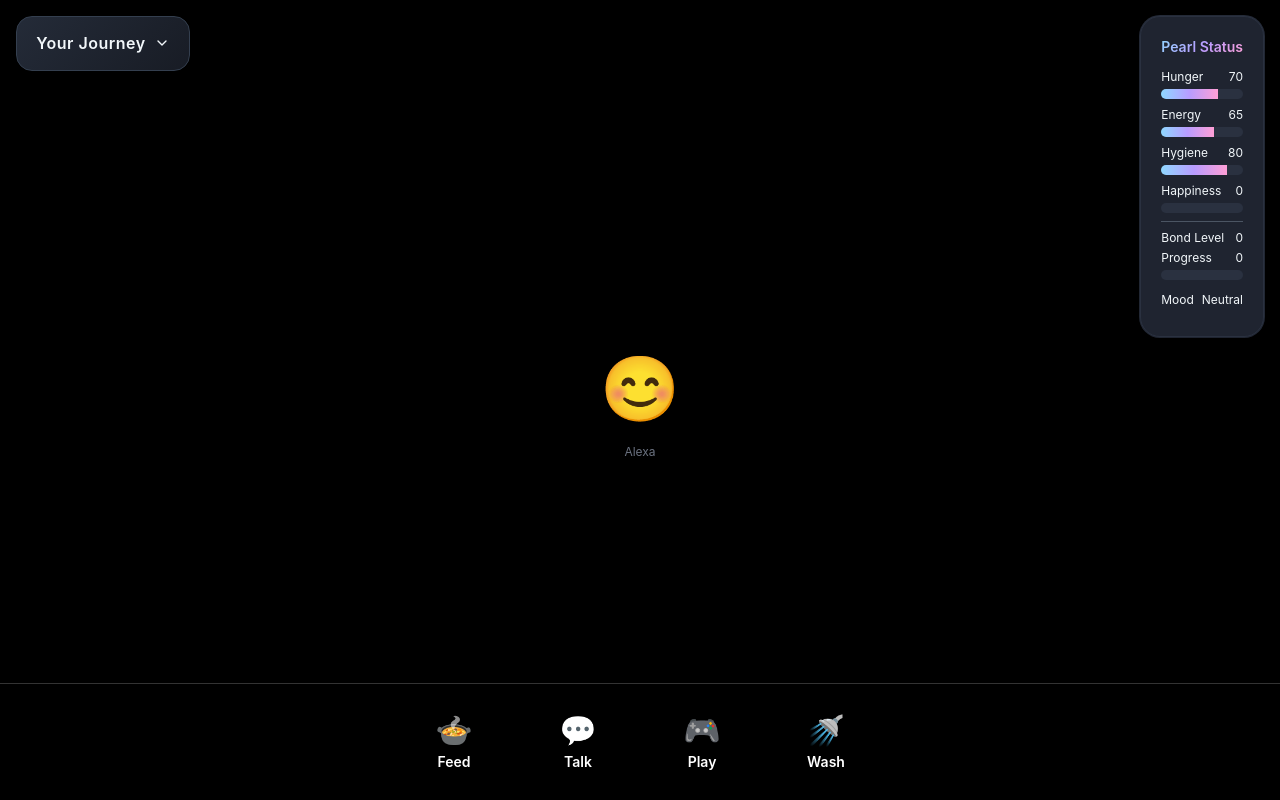
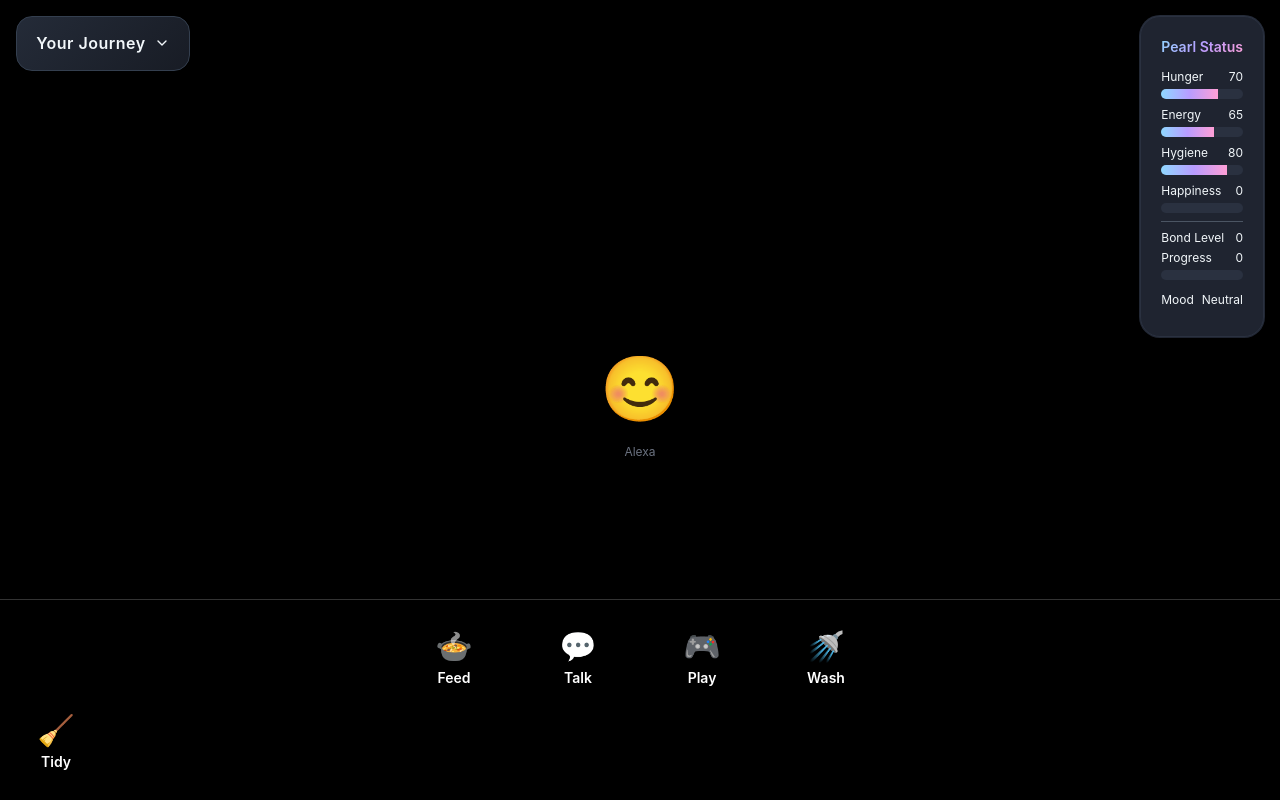
Before and after one commit to tedtapir/PocketPearls, a React (Vite) app: page / in a window 1280 px wide. Built offline with nearby package versions, Linux system fonts and the light colour scheme.

Commit message:
Add Tidy Button to Action Bar

```diff
--- a/src/components/ActionBar.tsx
+++ b/src/components/ActionBar.tsx
@@ -4,7 +4,7 @@ import { ActivityModal } from './ActivityModal';
 import { VideoPlayer } from './VideoPlayer';
 
 export const ActionBar: React.FC = () => {
-  const { feed, talk, play, wash, canPerformActivity } = usePearl();
+  const { feed, talk, play, wash, tidy, canPerformActivity } = usePearl();
   const [activeModal, setActiveModal] = useState<string | null>(null);
   const [lastResult, setLastResult] = useState<any>(null);
   const [activityClip, setActivityClip] = useState<string | null>(null);
@@ -24,6 +24,9 @@ export const ActionBar: React.FC = () => {
         break;
       case 'wash':
         result = wash();
+        break;
+      case 'tidy':
+        result = tidy();
         break;
       default:
         return;
@@ -127,6 +130,18 @@ export const ActionBar: React.FC = () => {
             </span>
           </button>
         </div>
+          {/* Tidy Button */}
+          <button
+            onClick={() => setActiveModal('tidy')}
+            className="group flex flex-col items-center p-2 sm:p-3 rounded-2xl transition-all duration-300 transform hover:scale-105 active:scale-95 min-w-[60px] sm:min-w-[80px]"
+          >
+            <div className="text-2xl sm:text-3xl mb-1 group-hover:drop-shadow-[0_0_12px_rgba(160,231,229,0.8)]">
+              🧹
+            </div>
+            <span className="text-xs sm:text-sm font-semibold text-white group-hover:text-[#A0E7E5]">
+              Tidy
+            </span>
+          </button>
       </div>
 
       {/* Result Message */}
```
